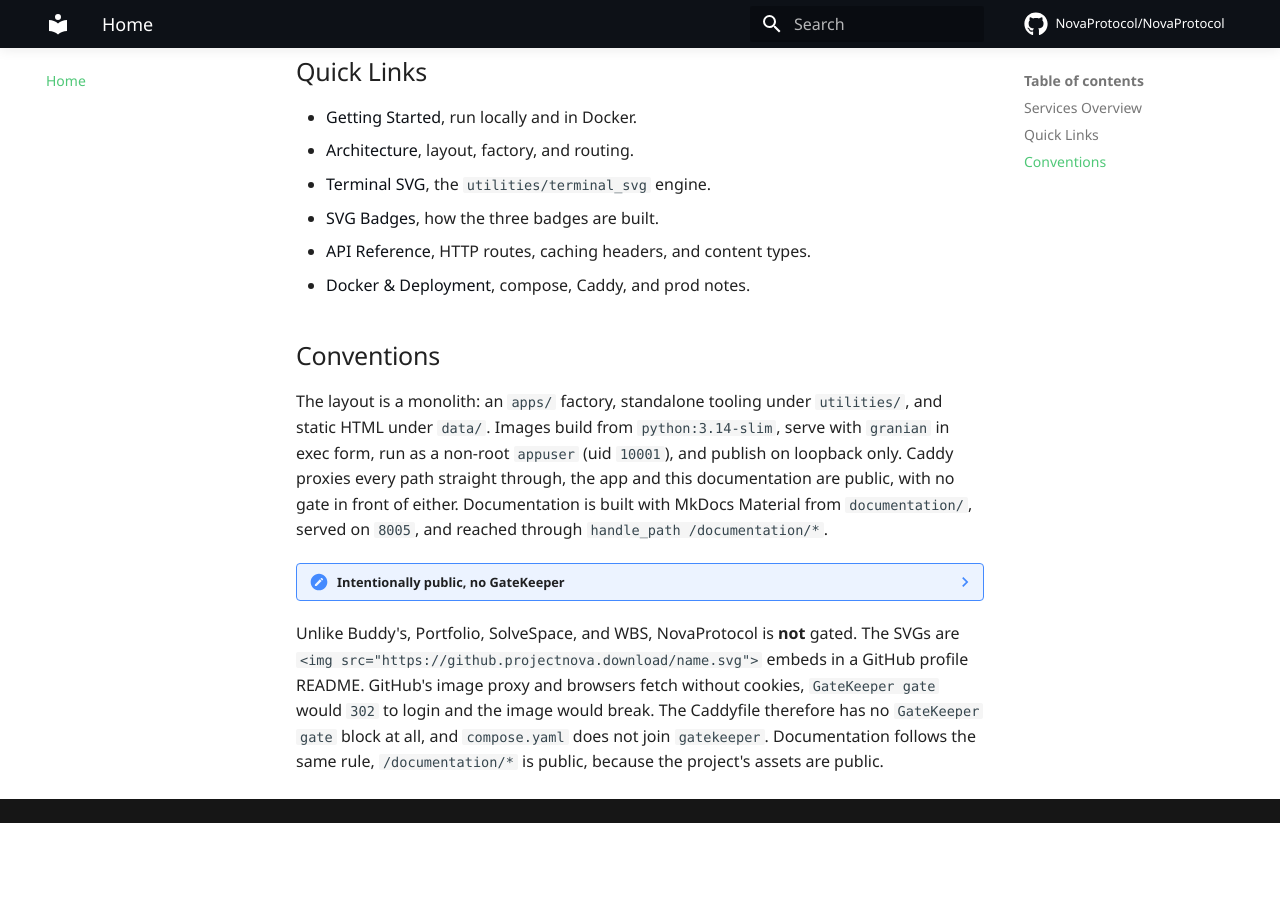
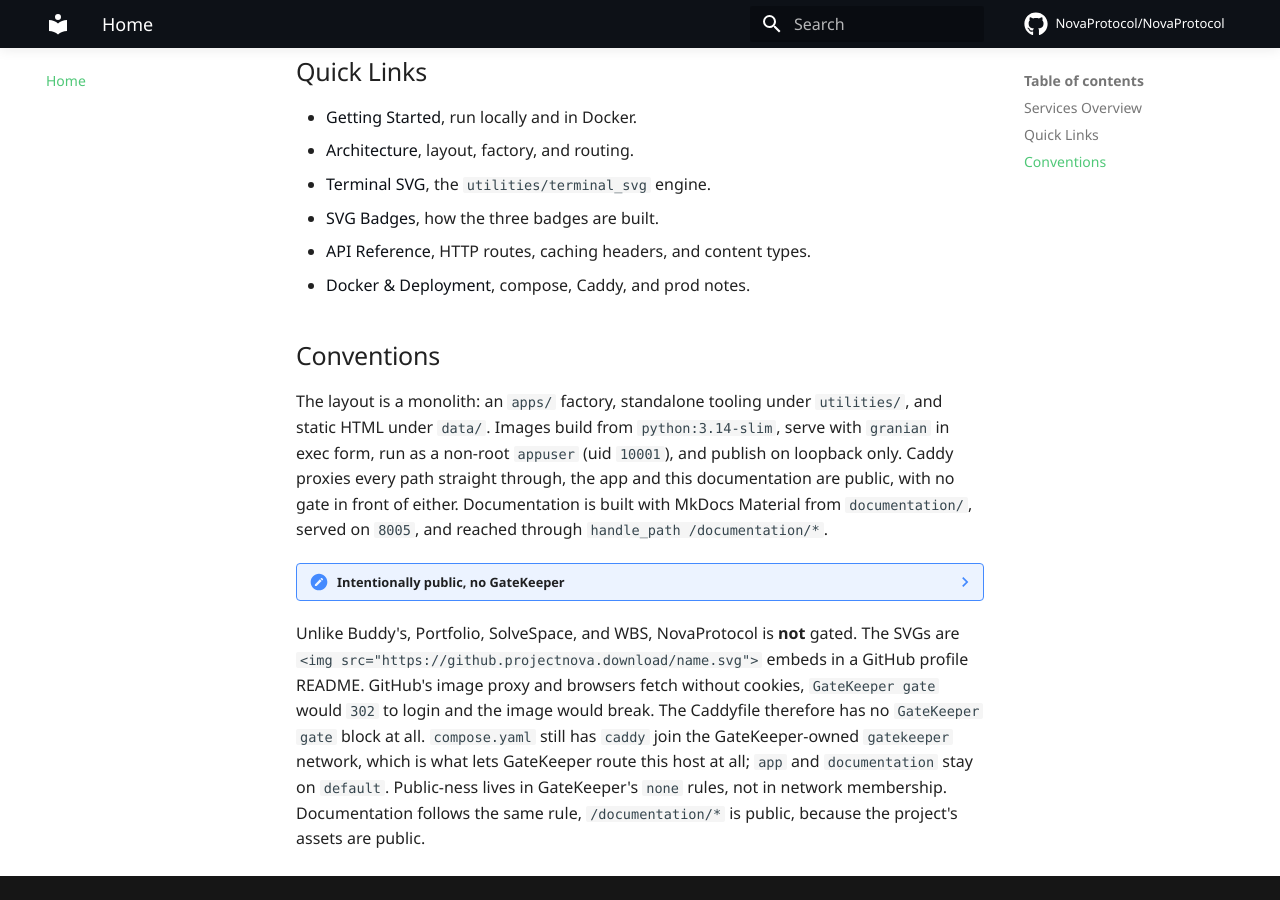
Before and after one commit to NovaProtocol/NovaProtocol, an MkDocs documentation site: the page built from documentation/docs/index.md, in a window 1280 px wide and 900 px high, scrolled down 1598 px. Built offline with MkDocs 1.6.1 and Material for MkDocs 9.7.7, drawn with Linux system fonts in a browser that asks for light colours; some web fonts are replaced; comment, search, counter and statistics services are not loaded; before the commit the page ends 2421 px from its top, so only the background shows below that.

Commit message:
docs: correct the network claim about this stack
The page said `compose.yaml` does not join `gatekeeper`. The caddy does join it,
and has to, because that membership is what lets GateKeeper route this host at
all; `app` and `documentation` stay on `default`. `docker.md` already described
this correctly, so the two pages disagreed. Public-ness lives in the rules, not
in network membership, which is the point the paragraph was making.

```diff
--- a/documentation/docs/index.md
+++ b/documentation/docs/index.md
@@ -41,4 +41,4 @@ graph TB
 The layout is a monolith: an `apps/` factory, standalone tooling under `utilities/`, and static HTML under `data/`. Images build from `python:3.14-slim`, serve with `granian` in exec form, run as a non-root `appuser` (uid `10001`), and publish on loopback only. Caddy proxies every path straight through, the app and this documentation are public, with no gate in front of either. Documentation is built with MkDocs Material from `documentation/`, served on `8005`, and reached through `handle_path /documentation/*`.
 
 ??? note "Intentionally public, no GateKeeper"
- Unlike Buddy's, Portfolio, SolveSpace, and WBS, NovaProtocol is **not** gated. The SVGs are `<img src="https://github.projectnova.download/name.svg">` embeds in a GitHub profile README. GitHub's image proxy and browsers fetch without cookies, `GateKeeper gate` would `302` to login and the image would break. The Caddyfile therefore has no `GateKeeper gate` block at all, and `compose.yaml` does not join `gatekeeper`. Documentation follows the same rule, `/documentation/*` is public, because the project's assets are public.
+ Unlike Buddy's, Portfolio, SolveSpace, and WBS, NovaProtocol is **not** gated. The SVGs are `<img src="https://github.projectnova.download/name.svg">` embeds in a GitHub profile README. GitHub's image proxy and browsers fetch without cookies, `GateKeeper gate` would `302` to login and the image would break. The Caddyfile therefore has no `GateKeeper gate` block at all. `compose.yaml` still has `caddy` join the GateKeeper-owned `gatekeeper` network, which is what lets GateKeeper route this host at all; `app` and `documentation` stay on `default`. Public-ness lives in GateKeeper's `none` rules, not in network membership. Documentation follows the same rule, `/documentation/*` is public, because the project's assets are public.
```
